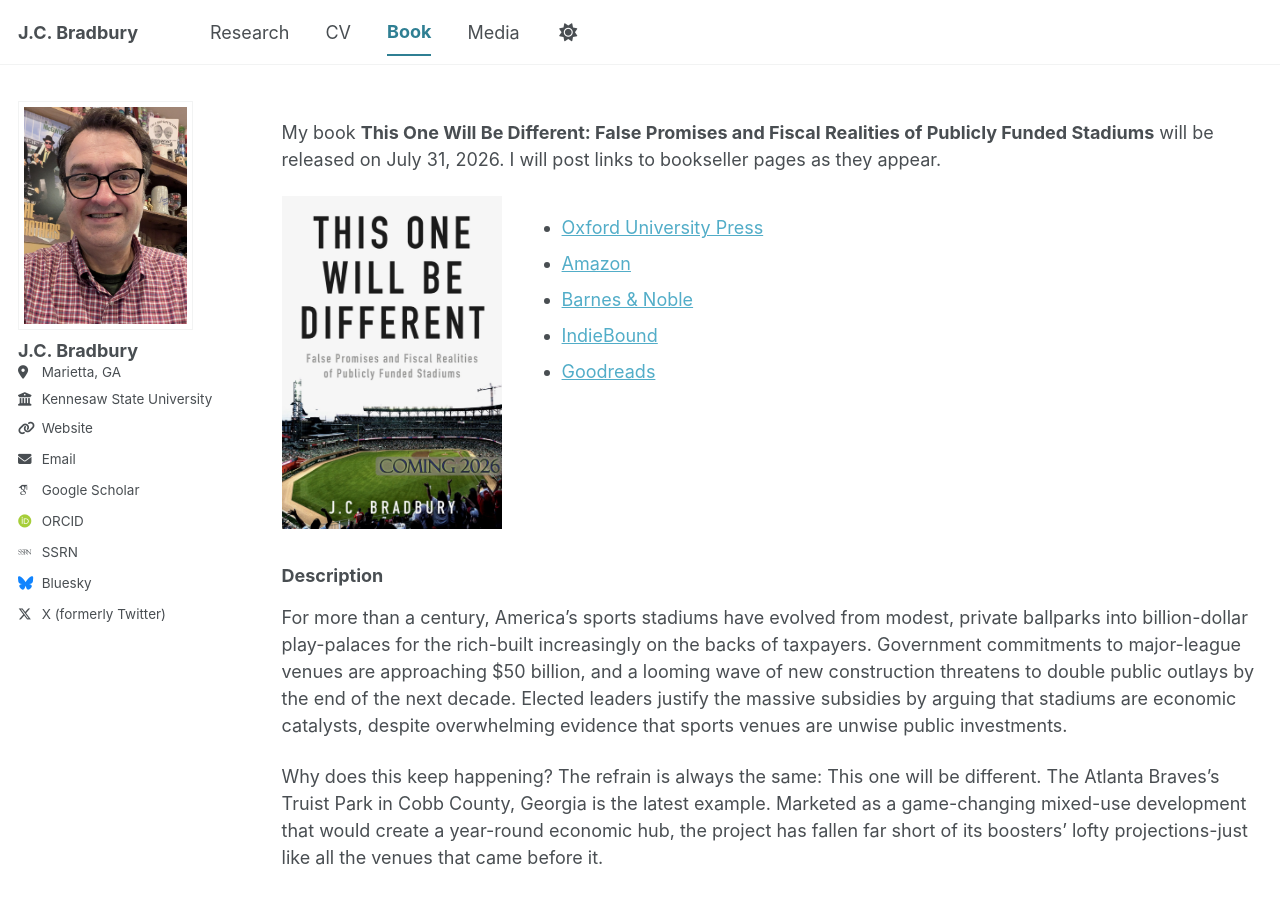
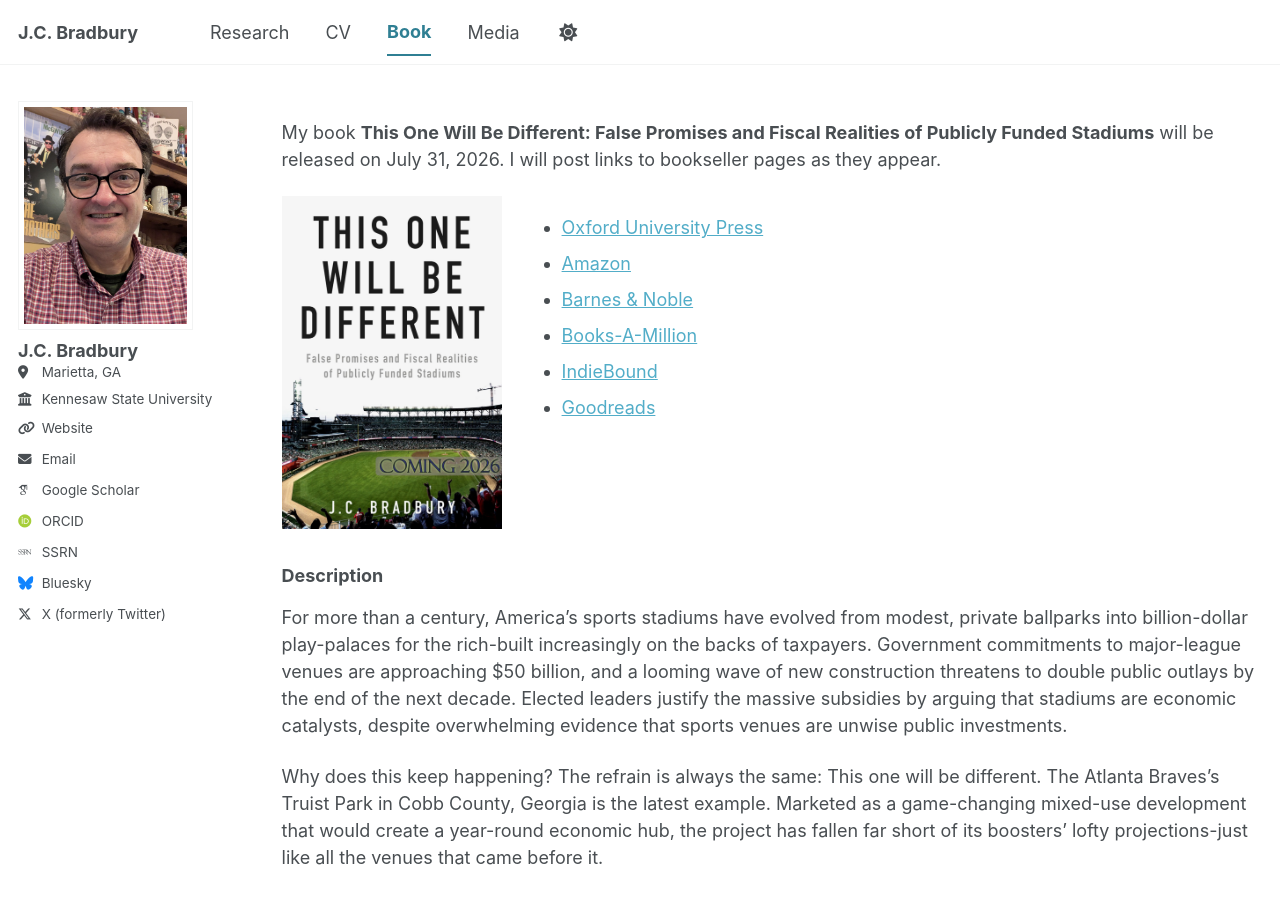
Before and after one commit to jcbradbury/jcbradbury.github.io, a Jekyll site: the page built from _pages/towbd.md, in a window 1280 px wide and 900 px high. Built offline with Jekyll 4.4.1, drawn with Linux system fonts in a browser that asks for light colours; some web fonts are replaced; a script bundle is joined from its source files by our own code; library files that are not in the unit come from our copies.

Commit message:
Update towbd.md

```diff
--- a/_pages/towbd.md
+++ b/_pages/towbd.md
@@ -20,6 +20,7 @@ My book **This One Will Be Different: False Promises and Fiscal Realities of Pub
       <li><a href="https://global.oup.com/academic/product/this-one-will-be-different-9780197820216?cc=us&lang=en&">Oxford University Press</a></li>
       <li><a href="https://www.amazon.com/This-One-Will-Different-Realities/dp/0197820212">Amazon</a></li>
       <li><a href="https://www.barnesandnoble.com/w/this-one-will-be-different-j-c-bradbury/1149008693?ean=9780197820216">Barnes & Noble</a></li>
+      <li><a href="https://www.booksamillion.com/p/This-One-Will-Be-Different/J-C-Bradbury/9780197820216">Books-A-Million</a></li>
       <li><a href="https://bookshop.org/p/books/this-one-will-be-different-false-promises-and-fiscal-realities-of-publicly-funded-stadiums-professor-of-economics-j-c-bradbury/3fcfe692cf812a1b?ean=9780197820216&next=t">IndieBound</a></li>
       <li><a href="https://www.goodreads.com/book/show/245768742">Goodreads</a></li>
 
```
